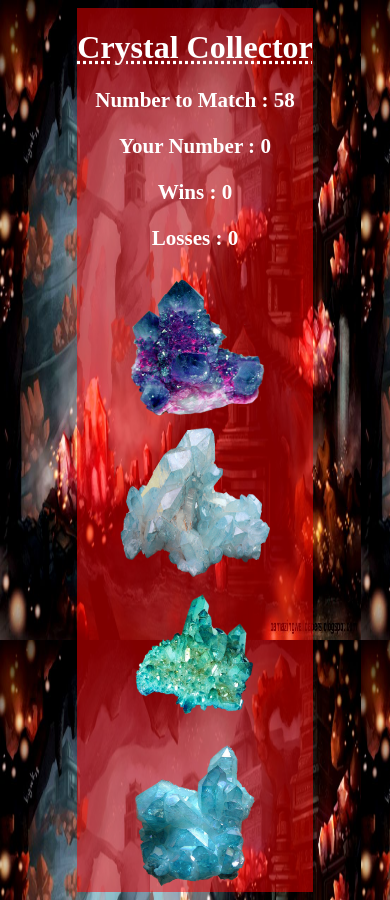
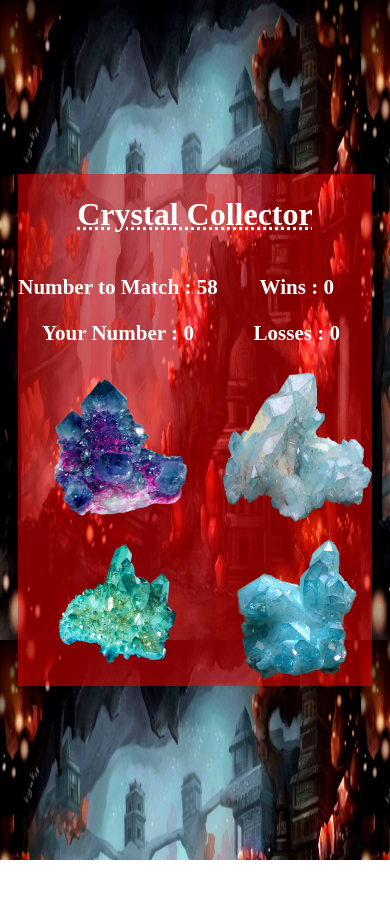
Before and after one commit to jm27/React-Crystals, a React (Create React App) app in the folder crystal-game/: page / in a window 390 px wide. Both pictures are taken after a click on the button "Start!". After the commit the page ends 860 px from the top, so only its background shows below. Built offline with nearby package versions, Linux system fonts and the light colour scheme.

Commit message:
changed background size for media breakpoints

```diff
--- a/crystal-game/src/index.css
+++ b/crystal-game/src/index.css
@@ -2,6 +2,16 @@ html {
   color: white;
   text-align: center;
 }
+
+body {
+  min-height: 100vh;
+  display: grid;
+  align-items: center;
+  justify-items: center;
+  background: url(./background.png);
+  background-size: 361px 640px;
+}
+
 .header {
   text-decoration-line: underline;
   text-decoration-style: dotted;
@@ -81,14 +91,6 @@ html {
   top: 3px;
 }
 
-body {
-  min-height: 100vh;
-  display: grid;
-  align-items: center;
-  justify-items: center;
-  background: url(./background.png);
-  background-size: 361px 640px;
-}
 
 #root {
   background: rgb(37, 59, 78, 0.8);
@@ -136,6 +138,40 @@ code {
   /* transition: transform .8s; */
 }
 
+
+/* Grid */
+.game-lobby {
+  display: grid;
+  grid-template-columns: repeat(2, auto);
+  grid-template-rows: repeat(3, auto);
+  gap: 4px;
+}
+
+.content.first .NumDiv {
+  grid-column: 1;
+  grid-row: 1;
+}
+.content.first .ScoresDiv {
+  grid-column: 2;
+  grid-row: 1;
+}
+.imagesDiv1 #image1.images {
+  grid-column: 1;
+  grid-row: 2;
+}
+.imagesDiv2 #image2.images {
+  grid-column: 2;
+  grid-row: 2;
+}
+.imagesDiv3 #image3.images {
+  grid-column: 1;
+  grid-row: 3;
+}
+.imagesDiv4 #image4.images {
+  grid-column: 2;
+  grid-row: 3;
+}
+
 /* .modal-outer.open .modal-inner {
   transform: translateY(0);
 } */
@@ -160,24 +196,7 @@ code {
     grid-row: 1;
     width: 250px;
   }
-  .imagesDiv1 #image1.images {
-    grid-column: 1;
-    grid-row: 2;
-    width: 250px;
-  }
-  .imagesDiv2 #image2.images {
-    grid-column: 2;
-    grid-row: 2;
-    width: 250px;
-  }
-  .imagesDiv3 #image3.images {
-    grid-column: 1;
-    grid-row: 3;
-    width: 250px;
-  }
-  .imagesDiv4 #image4.images {
-    grid-column: 2;
-    grid-row: 3;
+  .images {
     width: 250px;
   }
 }
```
